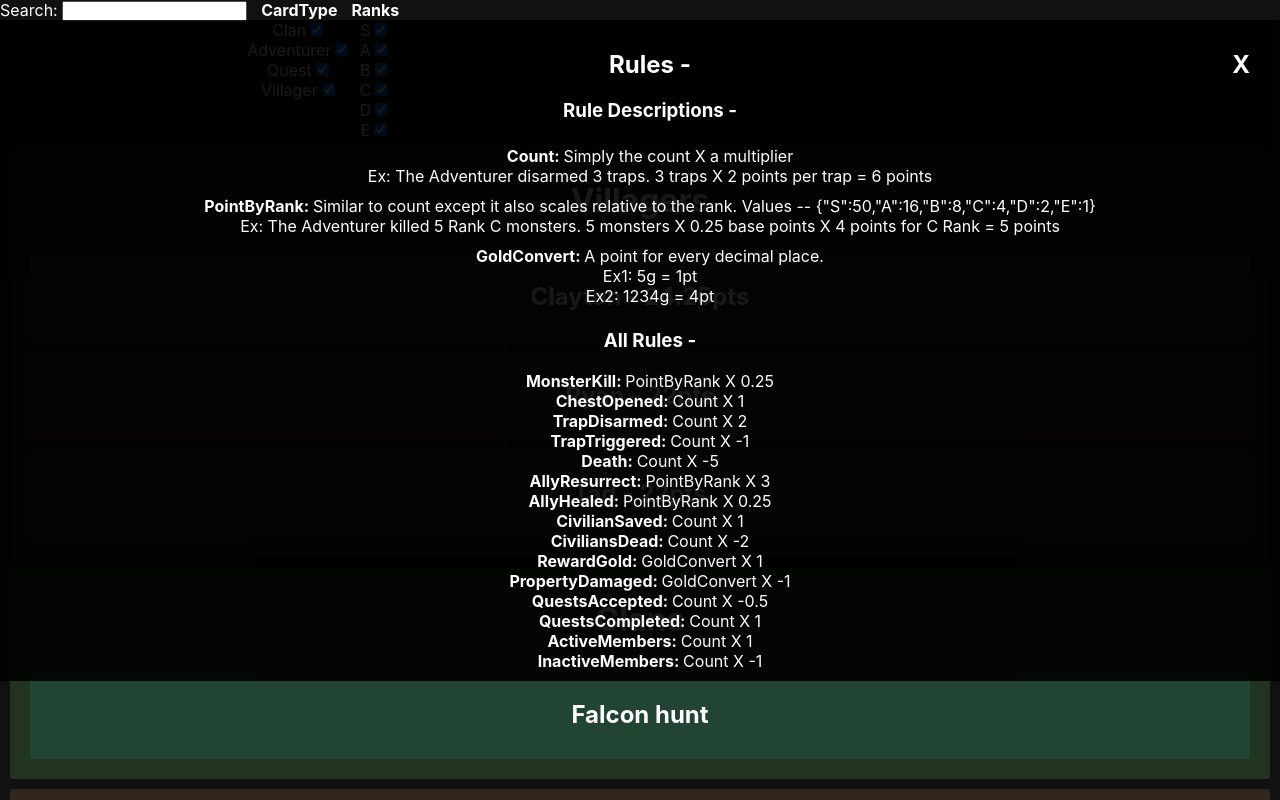
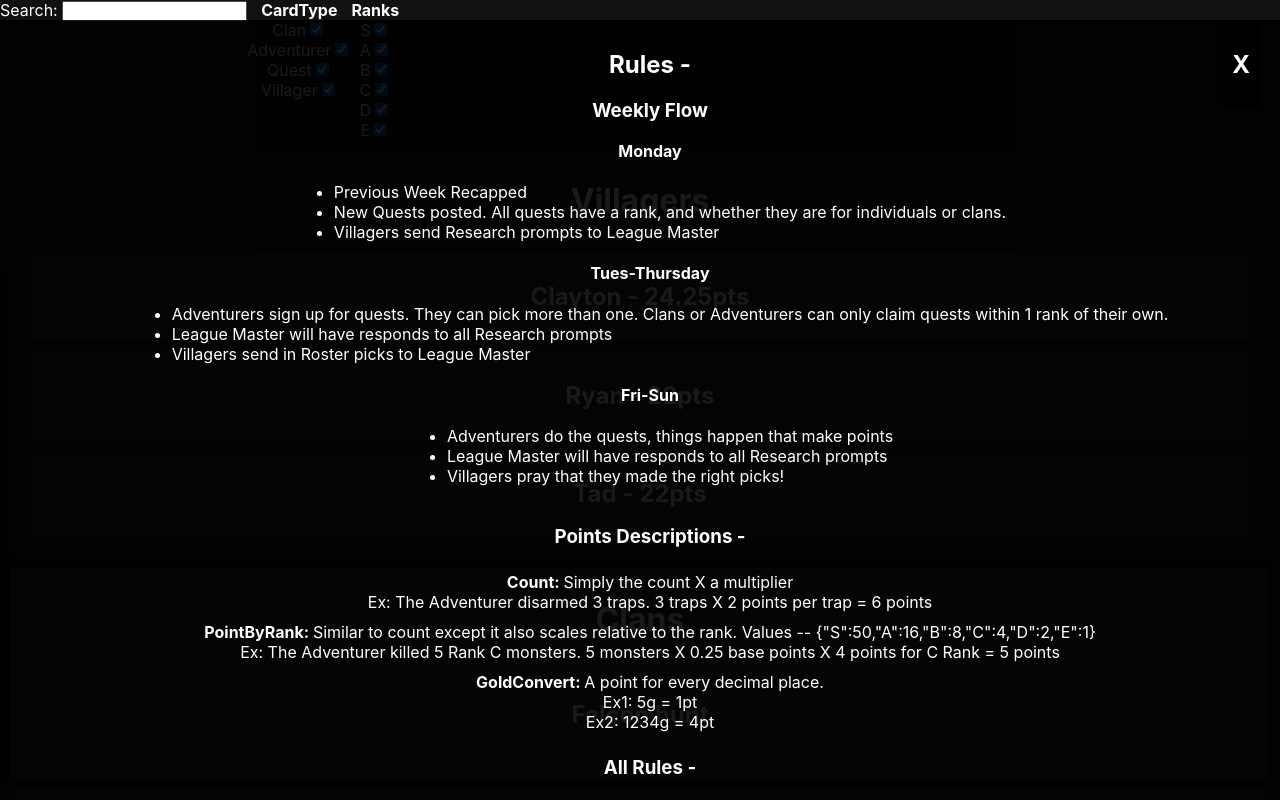
Before and after one commit to claytonweller/fantasy, a React (Create React App) app: page / in a window 1280 px wide. Both pictures are taken after a click on the button "Rules". Shown: the top 800 px of the page. Built offline with nearby package versions, Linux system fonts and the light colour scheme.

Commit message:
More rules

```diff
--- a/src/components/Rules.tsx
+++ b/src/components/Rules.tsx
@@ -1,6 +1,7 @@
 import { useState } from "react";
 import { IRules } from "../data/getRules";
 import { QuestMetricType } from "../types/Quest";
+import { JsxElement } from "typescript";
 
 export default function Rules (props: {rules: IRules, rankMultipliers: {[rank: string]: number}}){
   const [rulesVisible, setRulesVisible] = useState(false)
@@ -47,6 +48,26 @@ function RulesModal (props:{
       <span>{rule.questMetricType} X {rule.multiplier}</span>
     </div>
   })
+
+  const TitleList = (props:{title: string, bullets: string[]})=>{
+    const {title, bullets} = props
+    const items = bullets.map((b, i) => (<li key={i} style={{textAlign: 'left'}}>{b}</li>))
+    return (
+      <>
+        <div><b>{title}</b></div>
+        <div style={{
+          display:'flex',
+          justifyContent: 'center',
+          padding: '5px',
+          listStylePosition: 'outside'
+        }}>
+          <ul>
+            {items}
+          </ul>
+        </div>
+      </>
+    )
+  }
   return(
     <div
       style={{
@@ -74,7 +95,35 @@ function RulesModal (props:{
       </div>
 
       <h2>Rules -</h2>
-      <h3>Rule Descriptions - </h3>
+      <h3>Weekly Flow</h3>
+      <TitleList
+        title="Monday"
+        bullets={[
+          'Previous Week Recapped',
+          'New Quests posted. All quests have a rank, and whether they are for individuals or clans.',
+          'Villagers send Research prompts to League Master'
+        ]}
+      ></TitleList>
+
+      <TitleList
+        title="Tues-Thursday"
+        bullets={[
+          'Adventurers sign up for quests. They can pick more than one. Clans or Adventurers can only claim quests within 1 rank of their own.',
+          'League Master will have responds to all Research prompts',
+          'Villagers send in Roster picks to League Master'
+        ]}
+      ></TitleList>
+
+      <TitleList
+        title="Fri-Sun"
+        bullets={[
+          'Adventurers do the quests, things happen that make points',
+          'League Master will have responds to all Research prompts',
+          'Villagers pray that they made the right picks!'
+        ]}
+      ></TitleList>
+
+      <h3>Points Descriptions - </h3>
       <div style={sectionStyle}>
         <b>{QuestMetricType.Count}: </b>
         <span>Simply the count X a multiplier</span>
--- a/src/utils/createCheckboxesFromEnumFilter.tsx
+++ b/src/utils/createCheckboxesFromEnumFilter.tsx
@@ -5,7 +5,6 @@ export function createCheckboxesFromEnumFilter<T extends {[key:string]: boolean}
   set:React.Dispatch<React.SetStateAction<T>>,
 ){
   const options = Object.entries(filter).map(([key, checked], i) =>{
-    console.log(checked)
     const id = `cardType${key}`
     return(
       <div key={`${key}${i}`}>
```
